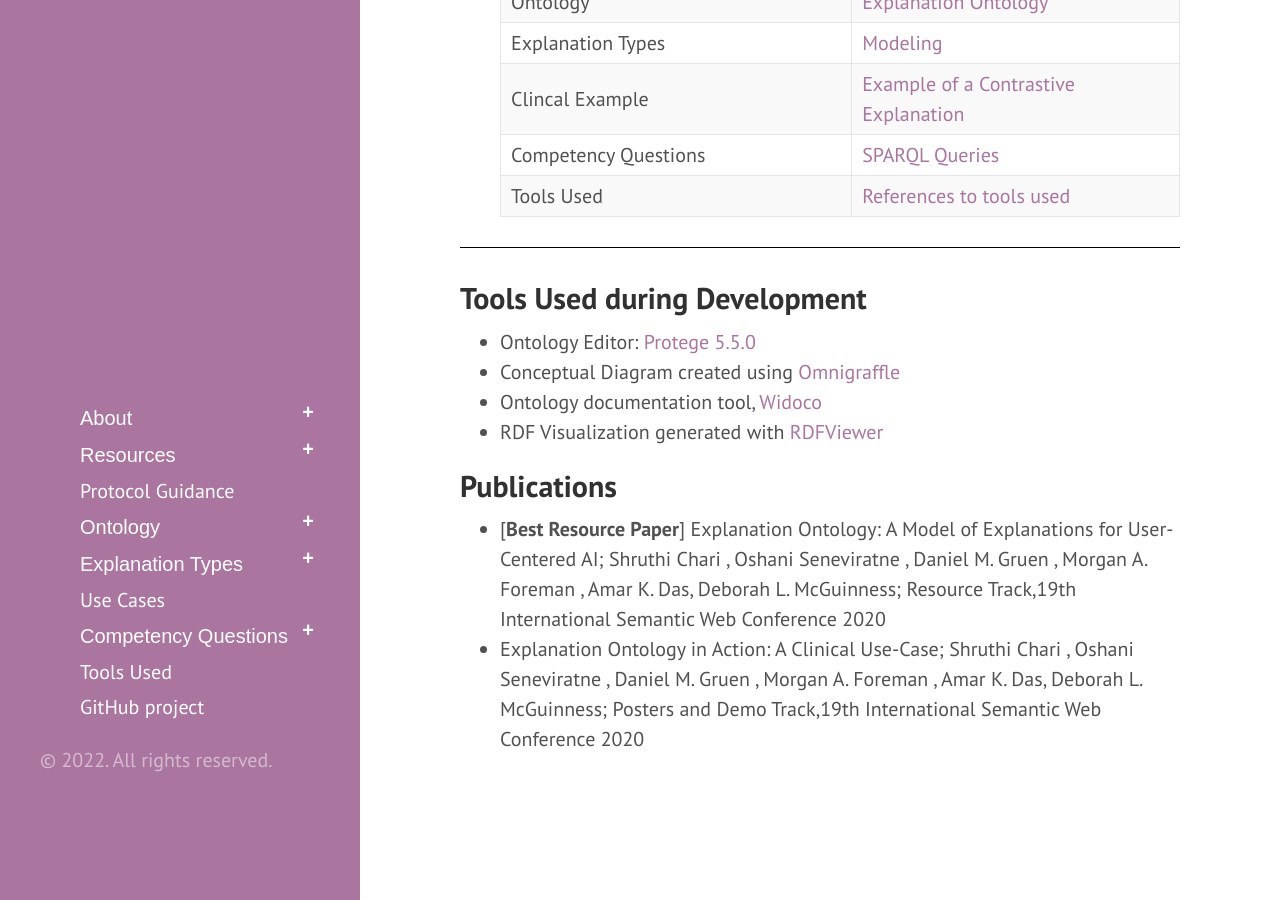
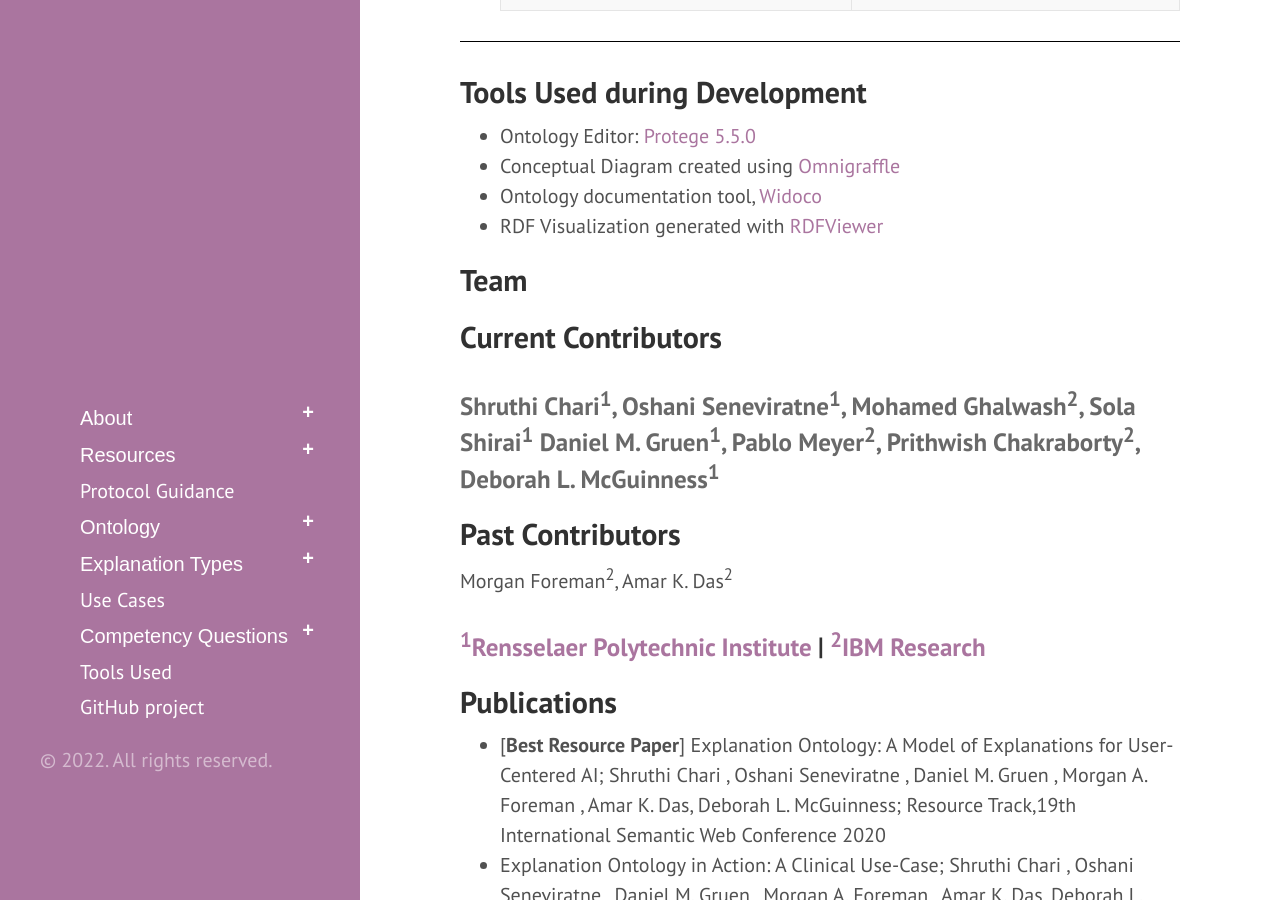
Before and after one commit to tetherless-world/explanation-ontology, a Jekyll site: the page built from index.md, in a window 1280 px wide and 900 px high, scrolled down 1618 px. Built offline with Jekyll 4.4.1, drawn with Linux system fonts in a browser that asks for light colours; our own code applies the rules of GitHub Pages for plain Markdown files; Markdown is read by kramdown in place of the engine named in the settings; some of the changed text lies outside the part shown.

Commit message:
Update index.md

```diff
--- a/index.md
+++ b/index.md
@@ -3,12 +3,11 @@ layout: default
 title: Explanation Ontology: A General-Purpose, Semantic Representation for Supporting User-Centered Explanations
 ---
 
-[Abstract](#abstract) | [Resources](#resources) | [Tools Used](#toolsused) | [Publications](#publications)
+[Abstract](#abstract) | [Resources](#resources) | [Tools Used](#toolsused) | [Team](#contributors) [Publications](#publications)
 
 
 <h1 class="page-title" style="text-transform:uppercase;" id="header">Explanation Ontology: A General-Purpose, Semantic Representation for Supporting User-Centered Explanations</h1>
-<h3 style="color:dimgrey;">Shruthi Chari<sup>1</sup>, Oshani Seneviratne<sup>1</sup>, Mohamed Ghalwash<sup>2</sup>, Sola Shirai<sup>1</sup> Daniel M. Gruen<sup>1</sup>, Morgan Foreman<sup>2</sup>,  Amar K. Das<sup>2</sup>, Pablo Meyer<sup>2</sup>, Prithwish Chakraborty<sup>2</sup>, Deborah L. McGuinness<sup>1</sup></h3>
-<h3><a href="https://www.rpi.edu/"><sup>1</sup>Rensselaer Polytechnic Institute</a> | <a href="https://www.research.ibm.com/labs/cambridge/"><sup>2</sup>IBM Research</a></h3>
+
 <p class="message">A website to navigate resources open-sourced for the Explanation Ontology. Use the side navigation panel to explore different sections of the website and click on an add symbol for more navigation options under some sections.</p>
 
 <!-- <table>
@@ -87,6 +86,16 @@ title: Explanation Ontology: A General-Purpose, Semantic Representation for Supp
   </content>
   <!--<iframe src="https://tetherless-world.github.io/explanation-ontology/WidocoDocumentation/index-en.html" style="width:100%;"/>-->
 
+    <article class="mb-5" id="contributors">
+<content>
+  <h2>Team</h2>
+  <h2>Current Contributors</h2>
+   <h3 style="color:dimgrey;">Shruthi Chari<sup>1</sup>, Oshani Seneviratne<sup>1</sup>, Mohamed Ghalwash<sup>2</sup>, Sola Shirai<sup>1</sup> Daniel M. Gruen<sup>1</sup>, Pablo Meyer<sup>2</sup>, Prithwish Chakraborty<sup>2</sup>, Deborah L. McGuinness<sup>1</sup></h3>
+  <h2>Past Contributors</h2>
+  Morgan Foreman<sup>2</sup>,  Amar K. Das<sup>2</sup>
+<h3><a href="https://www.rpi.edu/"><sup>1</sup>Rensselaer Polytechnic Institute</a> | <a href="https://www.research.ibm.com/labs/cambridge/"><sup>2</sup>IBM Research</a></h3>
+   </content>
+
   <article class="mb-5" id="publications">
 <content>
   <h2>Publications</h2>
```
